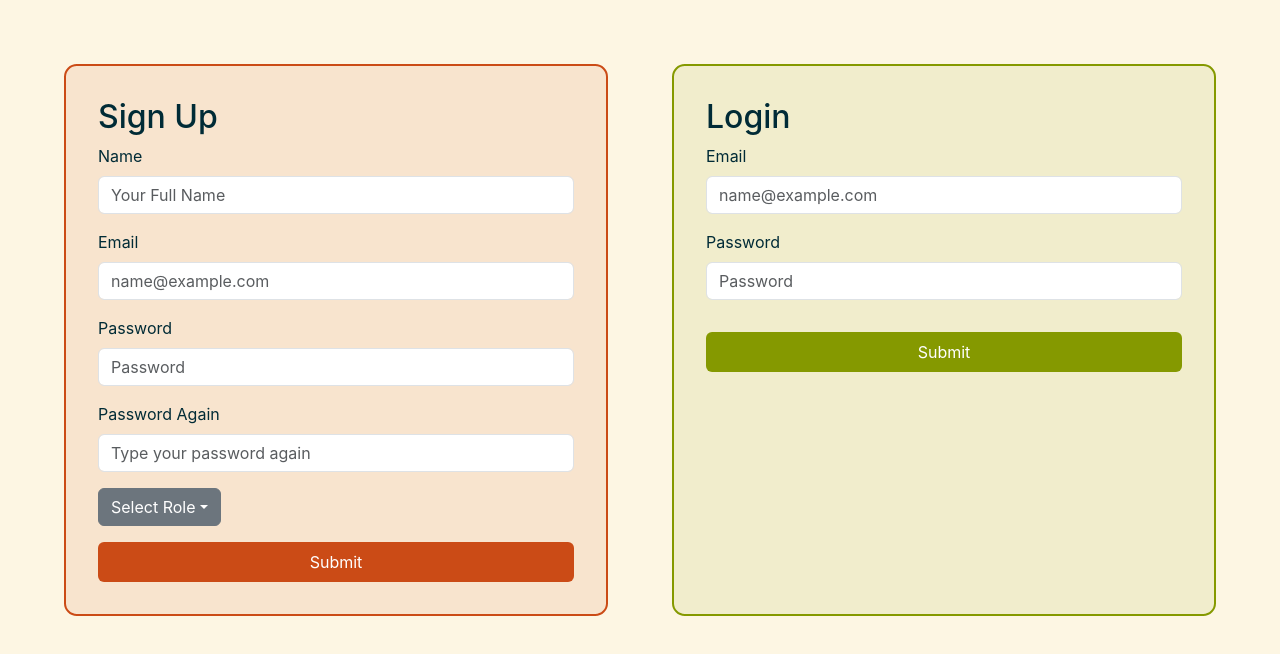
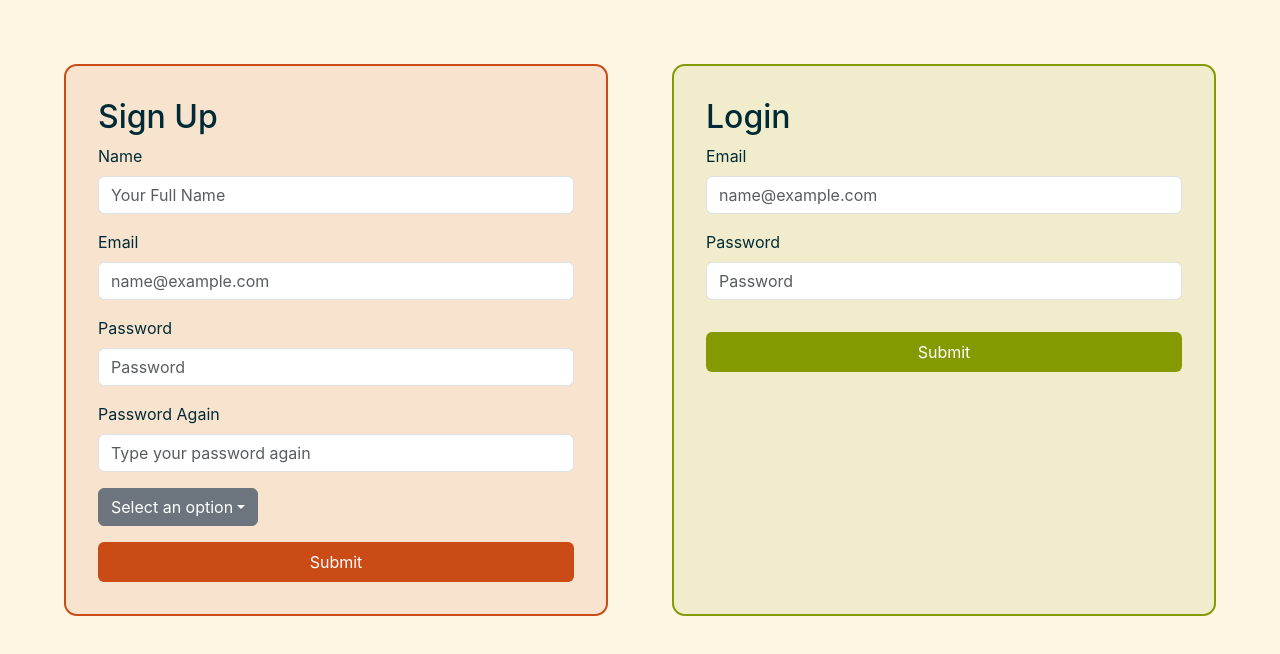
Before and after one commit to BTP-8th-SEM/BTP-frontend, a React (Create React App) app: page / in a window 1280 px wide. Shown: the top 654 px of the page. Built offline with nearby package versions, Linux system fonts and the light colour scheme.

Commit message:
add dropdown input logic

```diff
--- a/src/Components/SignUp.js
+++ b/src/Components/SignUp.js
@@ -7,6 +7,7 @@ const SignUp = () => {
     const [pass, setPass] = useState('');
     const [passAgain, setPassAgain] = useState('');
     const [role, setRole] = useState('');
+    const [selectedOption, setSelectedOption] = useState('');
 
     const handleNameInput = (e) => {
         setName(e.target.value);
@@ -24,10 +25,18 @@ const SignUp = () => {
         setPassAgain(e.target.value);
     }
 
+    const handleOptionSelect = (event) => {
+        setSelectedOption(event.target.textContent);
+    };
+
     const hitSubmit = (e) => {
         e.preventDefault();
         alert(`${name}, ${email}, ${pass}, ${passAgain}, ${role}`);
     }
+
+
+
+
     return (
         <div className="signup-box">
             <h2>Sign Up</h2>
@@ -70,17 +79,32 @@ const SignUp = () => {
                         />
                     </div>
 
-                    <div className="dropdown">
-                        <button className="btn btn-secondary dropdown-toggle" type="button" id="role-d" data-bs-toggle="dropdown" aria-haspopup="true" aria-expanded="false">
-                            Select Role
-                        </button>
-                        <div className="dropdown-menu" aria-labelledby="dropdownMenuButton">
-                            <a className="dropdown-item" href="#">Teacher</a>
-                            <a className="dropdown-item" href="#">Student</a>
+                    <div>
+                        <div className="dropdown">
+                            <button
+                                className="btn btn-secondary dropdown-toggle"
+                                type="button"
+                                id="dropdownMenuButton"
+                                data-bs-toggle="dropdown"
+                                aria-expanded="false"
+                            >
+                                { selectedOption || 'Select an option' }
+                            </button>
+                            <ul className="dropdown-menu" aria-labelledby="dropdownMenuButton">
+                                <li>
+                                    <a className="dropdown-item" onClick={handleOptionSelect}>
+                                        Teacher
+                                    </a>
+                                </li>
+                                <li>
+                                    <a className="dropdown-item" onClick={handleOptionSelect}>
+                                        Student
+                                    </a>
+                                </li>
+                            </ul>
                         </div>
                     </div>
                     <button type="submit" className="btn btn-success" id="submit">Submit</button>
-
 
                 </div>
             </form>
```
